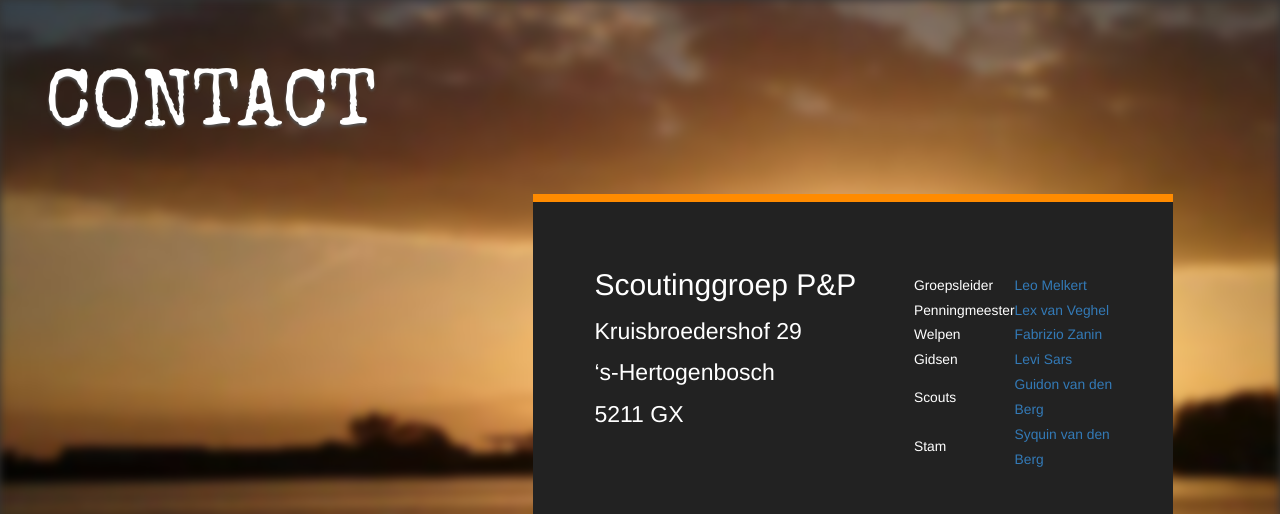
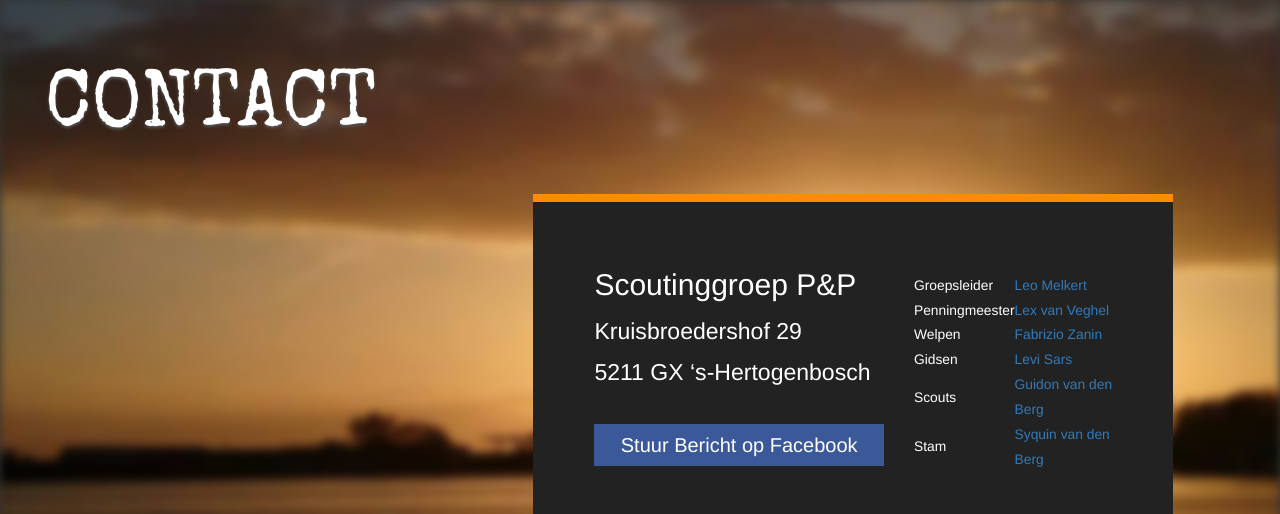
Before and after one commit to nognooitmeegemaakt/website, a Jekyll site: the page built from contact.html, in a window 1280 px wide, cut to the strip 0-514 px from the top of the page. Built offline with Jekyll 4.4.1, drawn with Linux system fonts in a browser that asks for light colours.

Commit message:
Add Messenger link to contact page.

```diff
--- a/_includes/text/contact-address.md
+++ b/_includes/text/contact-address.md
@@ -1,5 +1,6 @@
 ## Scoutinggroep P&P
 
 Kruisbroedershof 29
-'s-Hertogenbosch
-5211 GX
+5211 GX 's-Hertogenbosch
+
+<a class="btn btn-primary btn-fb" href="https://m.me/nognooitmeegemaakt" target="_blank">Stuur Bericht op Facebook</a>
--- a/_sass/bootstrap-modifications.scss
+++ b/_sass/bootstrap-modifications.scss
@@ -32,7 +32,7 @@
 a:focus,
 a:hover {
   text-decoration: underline;
-  color: $brand-color !important;
+  color: $brand-color;
 }
 
 nav a:focus,
```
